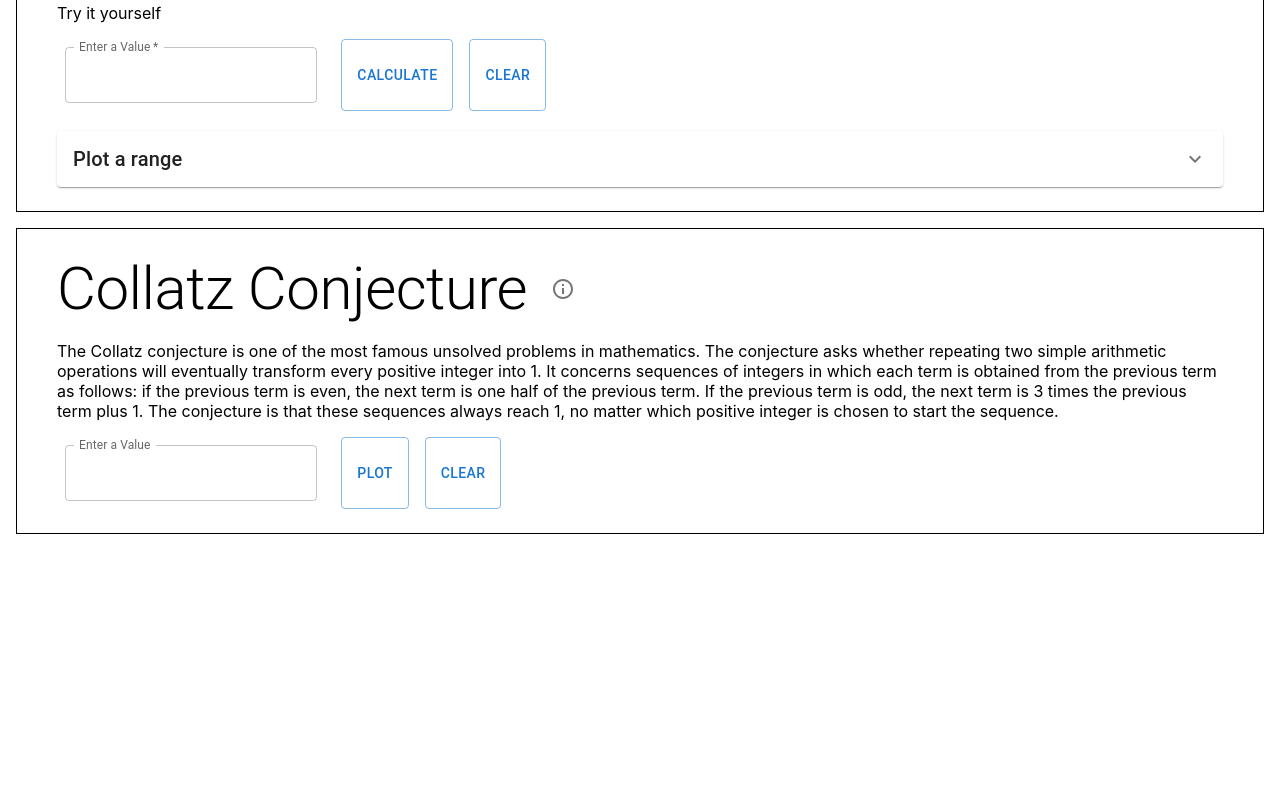
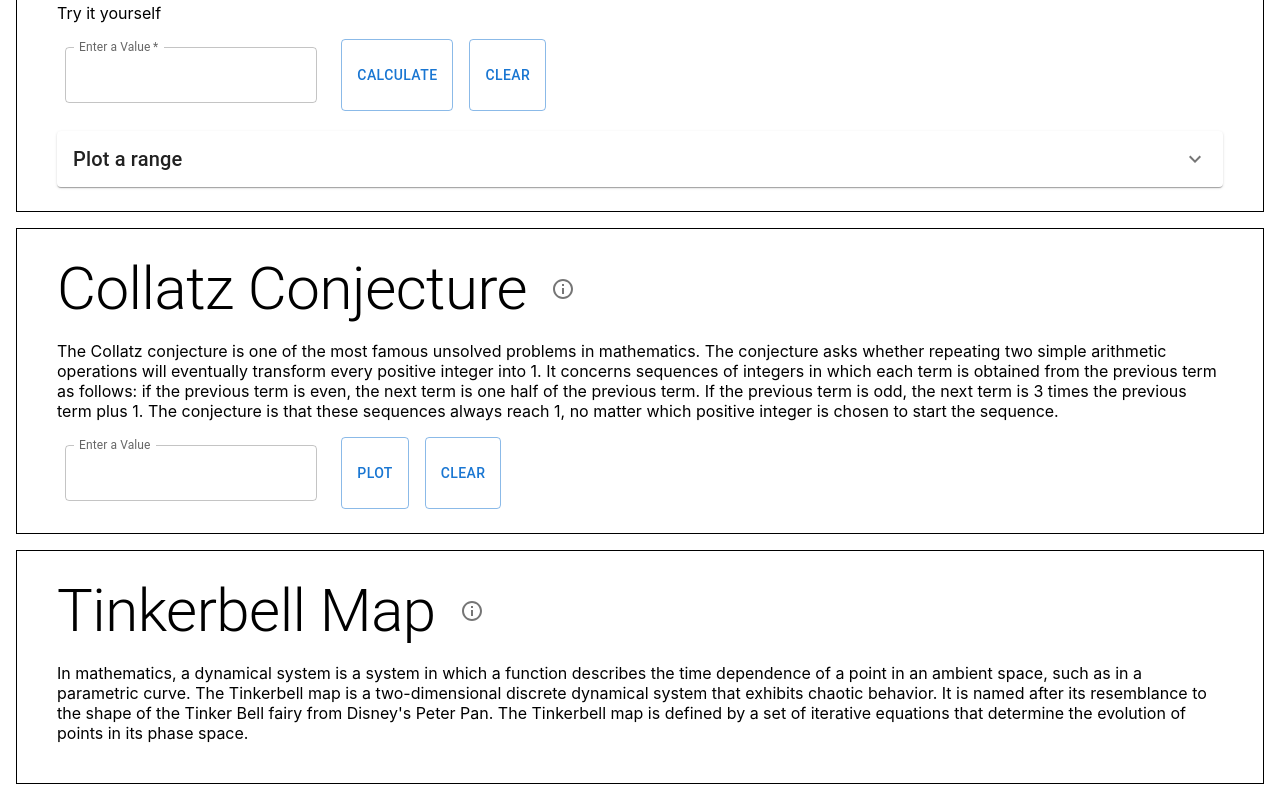
Before and after one commit to cerdamario13/fun-math, a React (Create React App) app: page / in a window 1280 px wide. Shown: the part 182-982 px from the top of the page. Before the commit the page ends 800 px from the top, so only its background shows below. Built offline with nearby package versions, Linux system fonts and the light colour scheme.

Commit message:
starting tinkerberll map

```diff
--- a/src/App.js
+++ b/src/App.js
@@ -1,6 +1,7 @@
 import * as React from 'react';
 import KaperkarConstant from './KaperkarConstant';
 import CollatzConjecture from './CollatzConjecture';
+import TinkerbellMap from './TinkerbellMap';
 
 
 function App() {
@@ -9,6 +10,7 @@ function App() {
     <>
       <KaperkarConstant />
       <CollatzConjecture />
+      <TinkerbellMap />
     </>
   );
 
--- /dev/null
+++ b/src/TinkerbellMap.js
@@ -0,0 +1,48 @@
+import { InfoOutlined } from "@mui/icons-material";
+import { Box, IconButton, Typography, Stack } from "@mui/material";
+import * as React from "react";
+
+const TinkerbellMap = () => {
+
+  const handleInfoClick = () => {
+    window.open("https://en.wikipedia.org/wiki/Tinkerbell_map", "_blank");
+  }
+
+  return (
+    <>
+      <Box
+        m={2}
+        pt={3}
+        paddingX={5}
+        paddingY={3}
+        component="form"
+        sx={{
+          '& .MuiTextField-root': { m: 1, width: '25ch' },
+          'border': '1px solid'
+        }}
+        noValidate
+        autoComplete="off"
+      >
+        <Stack direction="row" spacing={2}>
+          <Typography variant="h2">
+            Tinkerbell Map
+          </Typography>
+
+          <IconButton onClick={handleInfoClick}>
+            <InfoOutlined />
+          </IconButton>
+        </Stack>
+
+        <p>
+        In mathematics, a dynamical system is a system in which a function describes the time dependence of a point in an ambient space, such as in a parametric curve.
+        The Tinkerbell map is a two-dimensional discrete dynamical system that exhibits chaotic behavior. It is named after its resemblance to the shape of the Tinker Bell fairy from Disney's Peter Pan. The Tinkerbell map is defined by a set of iterative equations that determine the evolution of points in its phase space.
+        </p>
+
+      </Box>
+    </>
+  );
+
+
+}
+
+export default TinkerbellMap;
```
